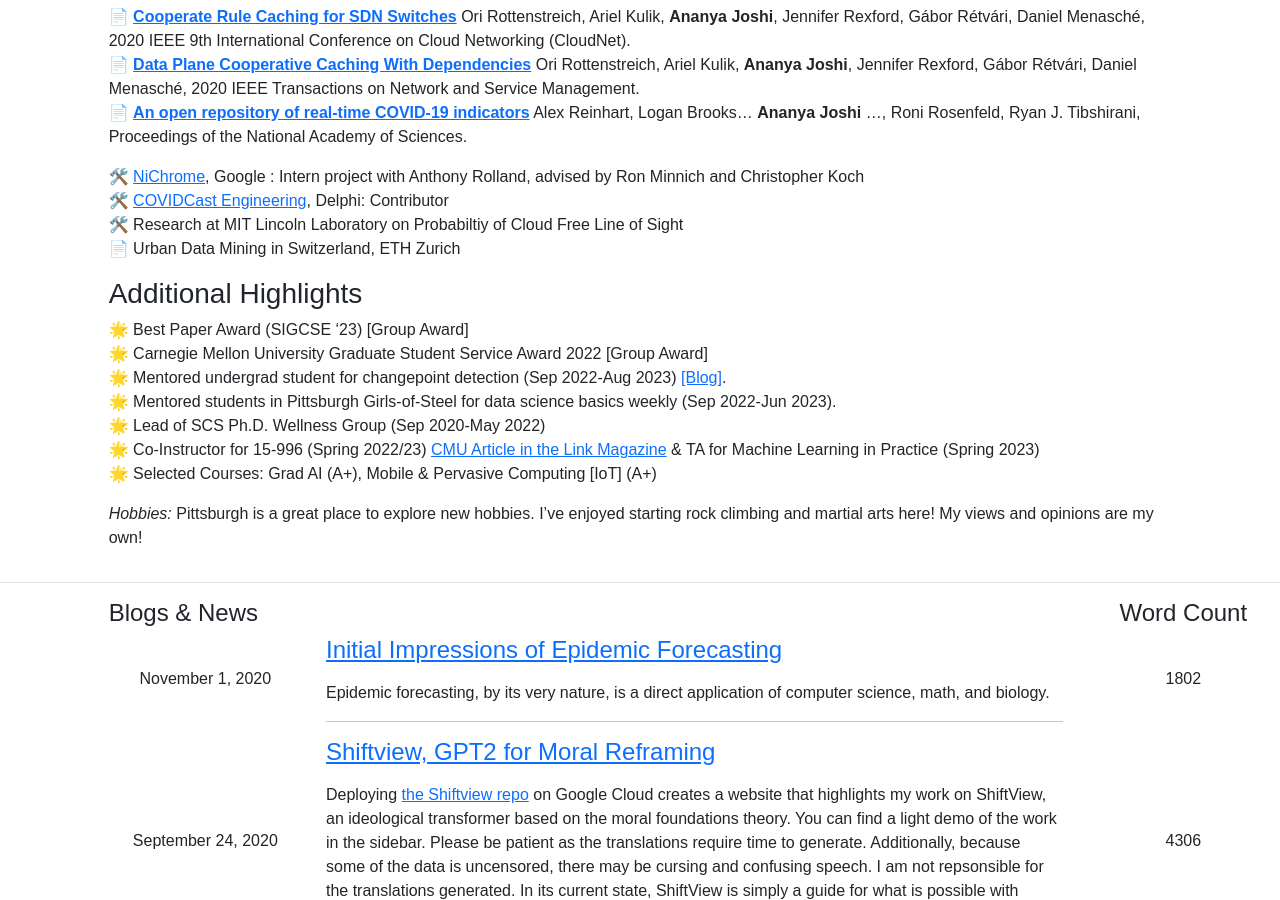
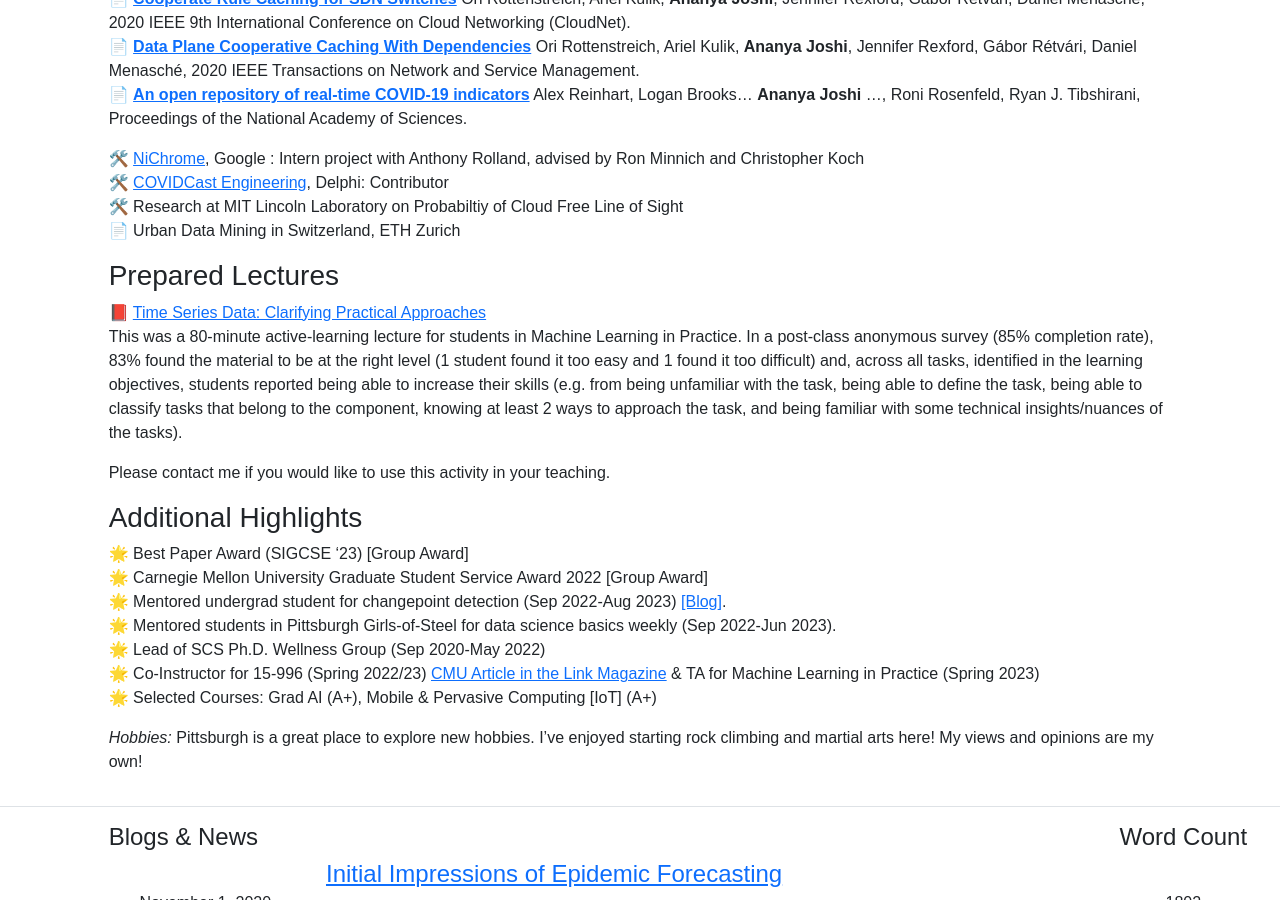
Before and after one commit to Ananya-Joshi/ananya-joshi.github.io, a Jekyll site: the page built from index.md, in a window 1280 px wide and 900 px high, scrolled down 2855 px. Built offline with Jekyll 4.4.1, drawn with Linux system fonts in a browser that asks for light colours; nearby versions of some CDN libraries.

Commit message:
added in prepared lecture

```diff
--- a/_layouts/default.html
+++ b/_layouts/default.html
@@ -8,7 +8,7 @@
     <link href="https://cdn.jsdelivr.net/npm/bootstrap@5.2.0-beta1/dist/css/bootstrap.min.css" rel="stylesheet"/>
     <script src="https://cdnjs.cloudflare.com/ajax/libs/jquery/3.3.1/jquery.min.js"></script>
     <script src="https://cdn.jsdelivr.net/npm/bootstrap@5.2.0-beta1/dist/js/bootstrap.bundle.min.js"></script>
-    <link rel="stylesheet" href="//use.fontawesome.com/releases/v5.0.7/css/all.css">
+    <link rel="stylesheet" href="//use.fontawesome.com/releases/v5.15.4/css/all.css">
     <link rel="stylesheet" href="/assets/css/styles.css">
 </head>
 <body>
@@ -19,10 +19,11 @@
 	     <div class="justify-content-center d-flex">
         <ul class="fa-ul">
             <li class="fa-li", style="display: inline;">✉️ : aa(last_name) at andrew dot cmu dot edu</li>
-            <li class="fa-li", style="display: inline;"><a href="https://www.linkedin.com/in/ananyaajoshi/"><i class="fa fa-linkedin-in"></i></a></li>
-            <li class="fa-li", style="display: inline;"><a href="https://github.com/Ananya-Joshi/"><i class="fa fa-github"></i></a></li>
+            <li class="fa-li", style="display: inline;"><a href="https://www.linkedin.com/in/ananyaajoshi/"><i class="fab fa-linkedin-in"></i></a></li>
+            <li class="fa-li", style="display: inline;"><a href="https://github.com/Ananya-Joshi/"><i class="fab fa-github"></i></a></li>
             <li class="fa-li", style="display: inline;"><a href="https://scholar.google.com/citations?user=EPHwxPYAAAAJ&hl=en&oi=ao"><i class="fa fa-graduation-cap"></i></a></li>
 		<li class="fa-li", style="display: inline;"><a href="https://calendar.app.google/zteteEcVm3BEEByV6"><i class="fa fa-calendar"></i></a></li>
+		<li class="fa-li", style="display: inline;"><a href="https://drive.google.com/file/d/1MQHScGyxLP4Am9-AnZdUnPZpehxjnwcQ/view?usp=sharing">CV</a></li>
         </ul>
 	     </div>
         <div class="row">
@@ -78,7 +79,7 @@
 <div class="row bg-white">
 	<div class="col-md-1"> </div>
     <div class="col-md-2"> <h4 class="align-self-center"> <b> Education History</b></h4>
-    	<i class="fa fa-graduation-cap fa-10x align-self-center"></i></div>
+    	<i class="fa fa-graduation-cap fa-7x align-self-center"></i></div>
     <div class="col-md-8">
         </br>
         <ul>
--- a/index.md
+++ b/index.md
@@ -13,6 +13,12 @@
 🛠️ Research at MIT Lincoln Laboratory on Probabiltiy of Cloud Free Line of Sight
 📄 Urban Data Mining in Switzerland, ETH Zurich
 
+### Prepared Lectures
+📕 [Time Series Data: Clarifying Practical Approaches](https://drive.google.com/file/d/1q3MddboM3Ckm0YLZSJEvVksm6AS4go0J/view?usp=sharing) <br>
+This was a 80-minute active-learning lecture for students in Machine Learning in Practice. In a post-class anonymous survey (85% completion rate), 83% found the material to be at the right level (1 student found it too easy and 1 found it too difficult) and, across all tasks, identified in the learning objectives, students reported being able to increase their skills (e.g. from being unfamiliar with the task, being able to define the task, being able to classify tasks that belong to the component, knowing at least 2 ways to approach the task, and being familiar with some technical insights/nuances of the tasks).
+
+Please contact me if you would like to use this activity in your teaching.
+
 ### Additional Highlights
 🌟 Best Paper Award (SIGCSE '23) [Group Award]
 🌟 Carnegie Mellon University Graduate Student Service Award 2022 [Group Award]
```
Also changed, not shown: 1 other file.
